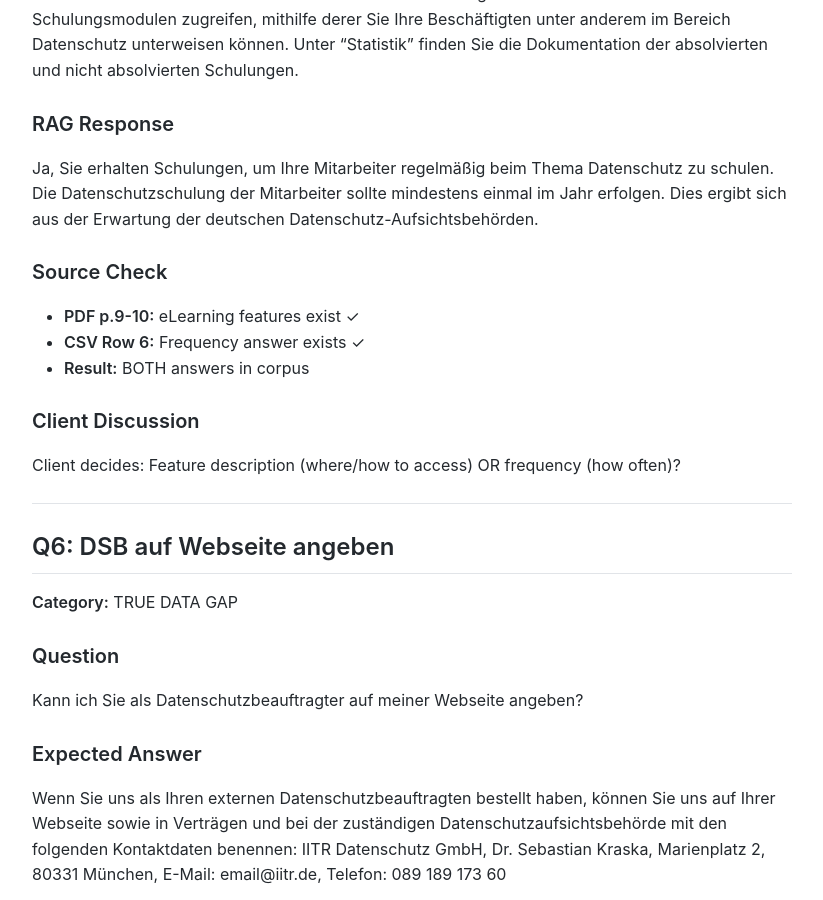
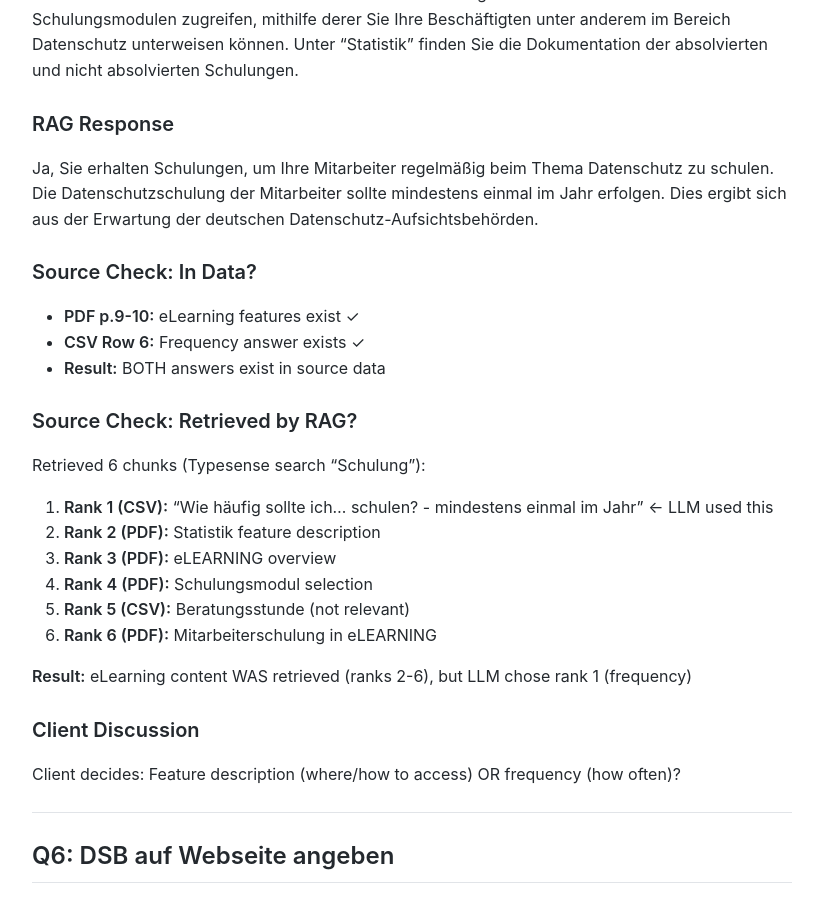
Before and after one commit to MariusWilsch/public-wilsch-ai-pages, a Jekyll site: the page built from project/iitr/dskit-rag-validation-2026-01-15.md, in a window 1280 px wide and 900 px high, scrolled down 1271 px. Shown: the whole window, without its empty margins (228-1051 px from the left). Built offline with Jekyll 4.4.1, drawn with Linux system fonts in a browser that asks for light colours; our own code applies the rules of GitHub Pages for plain Markdown files.

Commit message:
Sync from hippocampus 2026-01-15

```diff
--- a/project/iitr/dskit-rag-validation-2026-01-15.md
+++ b/project/iitr/dskit-rag-validation-2026-01-15.md
@@ -40,10 +40,21 @@ Kriegen wir auch Schulungen, damit wir unsere Mitarbeiter ab und zu mal beim Dat
 ### RAG Response
 Ja, Sie erhalten Schulungen, um Ihre Mitarbeiter regelmäßig beim Thema Datenschutz zu schulen. Die Datenschutzschulung der Mitarbeiter sollte mindestens einmal im Jahr erfolgen. Dies ergibt sich aus der Erwartung der deutschen Datenschutz-Aufsichtsbehörden.
 
-### Source Check
+### Source Check: In Data?
 - **PDF p.9-10:** eLearning features exist ✓
 - **CSV Row 6:** Frequency answer exists ✓
-- **Result:** BOTH answers in corpus
+- **Result:** BOTH answers exist in source data
+
+### Source Check: Retrieved by RAG?
+Retrieved 6 chunks (Typesense search "Schulung"):
+1. **Rank 1 (CSV):** "Wie häufig sollte ich... schulen? - mindestens einmal im Jahr" ← LLM used this
+2. **Rank 2 (PDF):** Statistik feature description
+3. **Rank 3 (PDF):** eLEARNING overview
+4. **Rank 4 (PDF):** Schulungsmodul selection
+5. **Rank 5 (CSV):** Beratungsstunde (not relevant)
+6. **Rank 6 (PDF):** Mitarbeiterschulung in eLEARNING
+
+**Result:** eLearning content WAS retrieved (ranks 2-6), but LLM chose rank 1 (frequency)
 
 ### Client Discussion
 Client decides: Feature description (where/how to access) OR frequency (how often)?
```
